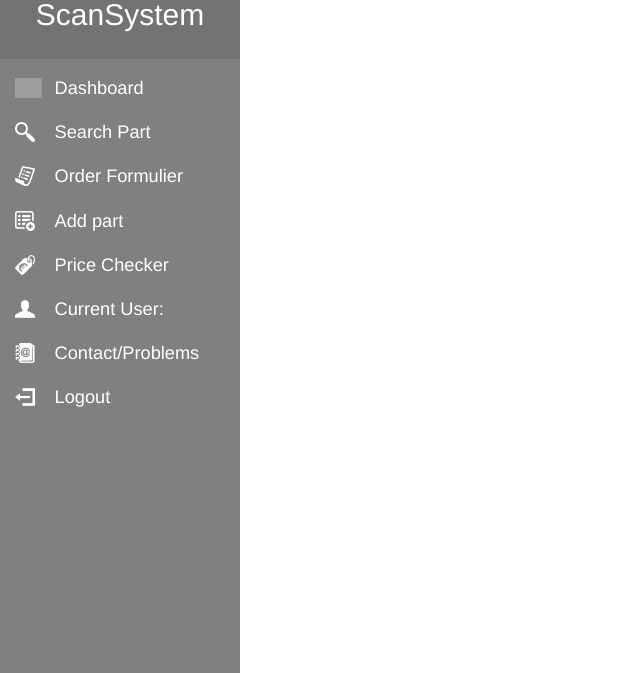
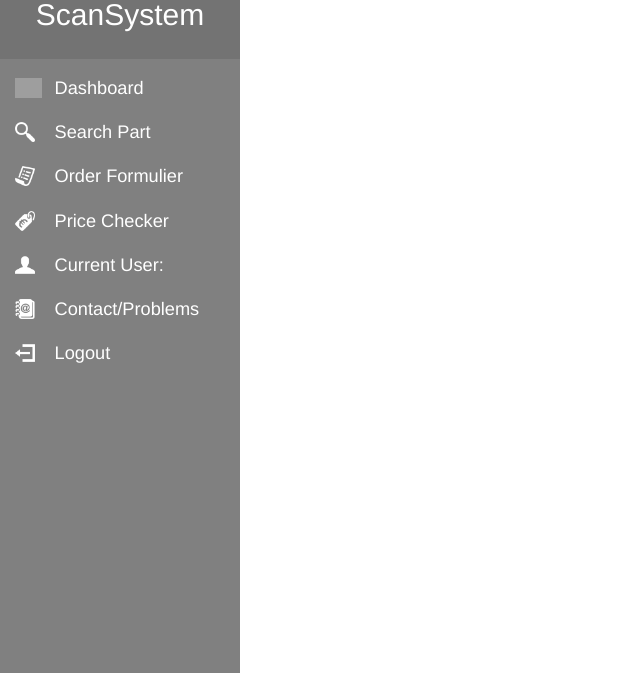
Before and after one commit to SJPCompany/OwnWebsite, a PHP site: template application/view/_templates/side_menu.php in a window 1280 px wide. Shown: the part 127-800 px from the top of the page, without its empty margins (0-640 px from the left). Run offline with PHP 8.4, Linux system fonts and the light colour scheme; the template is opened without the code that fills it, so the values that code supplies are empty; some libraries are stand-ins or nearby versions; grey boxes are pictures that could not be loaded.

Commit message:
Removed add part for non admin users

```diff
--- a/application/view/_templates/side_menu.php
+++ b/application/view/_templates/side_menu.php
@@ -37,7 +37,6 @@
             <li tabindex="0" class="icon-dashboard"  ><a href="<?php echo URL; ?>home/startpage"><span>Dashboard</a></span></li>
             <li tabindex="0" class="icon-search"     ><a href="<?php echo URL; ?>search/SearchPage"><span>Search Part</span></a></li>
             <li tabindex="0" class="icon-ordeform"   ><a href="<?php echo URL; ?>orderform/index"><span>Order Formulier</span></li>
-            <li tabindex="0" class="icon-addpart"    ><a href="#"><span>Add part</span></a></li>
             <li tabindex="0" class="icon-price"      ><a href="#"><span>Price Checker</span></a></li>
             <li tabindex="0" class="icon-currentuser"><span>Current User:
                     <?php
```
